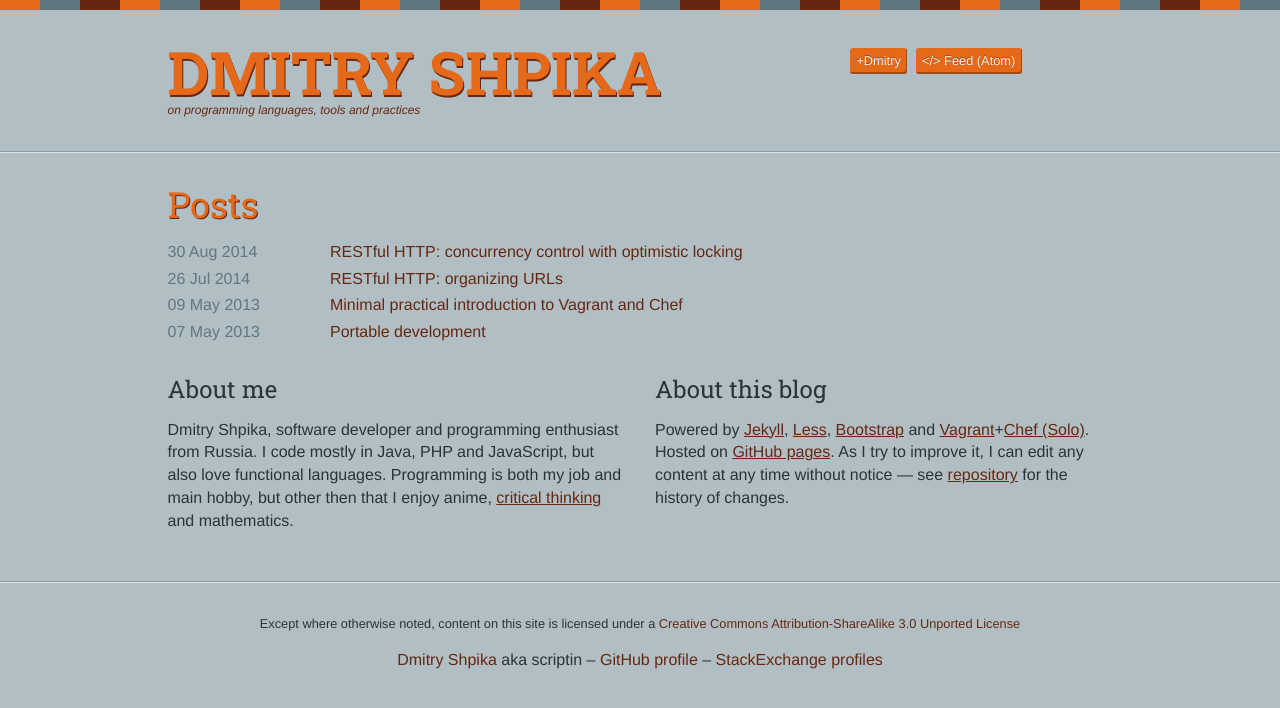
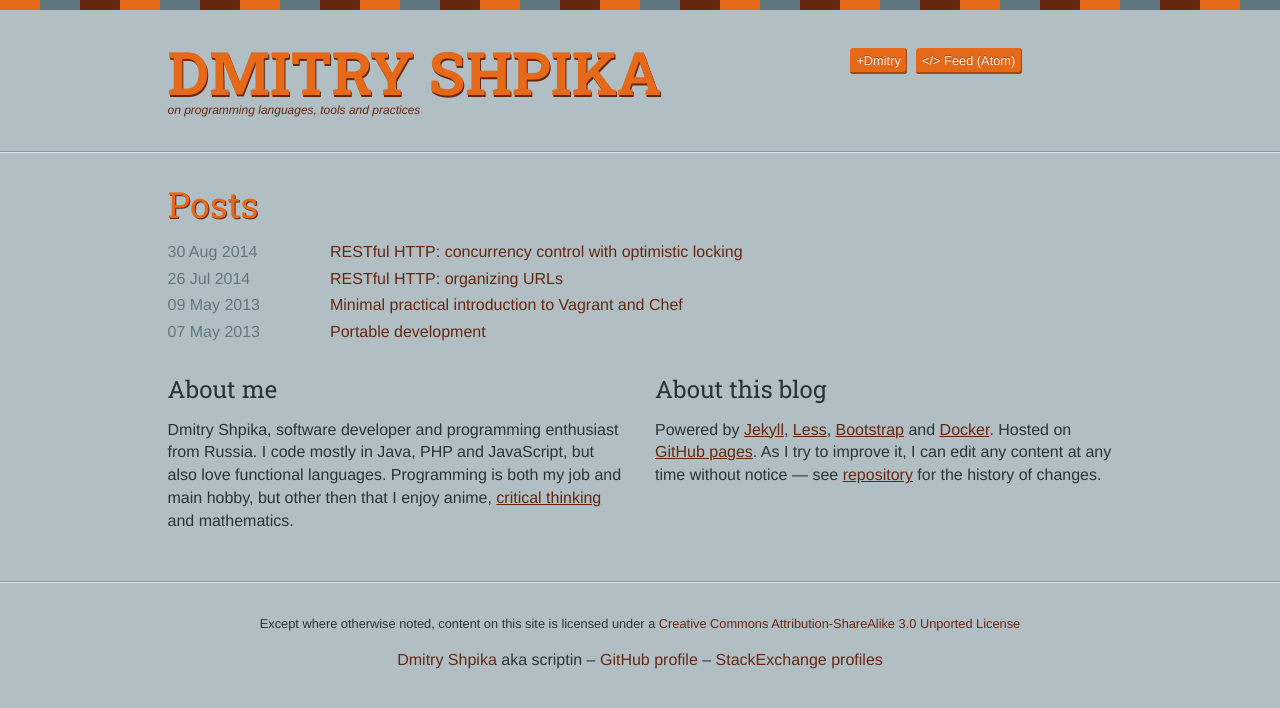
Before and after one commit to scriptin/scriptin.github.io, a Jekyll site: the page built from index.html, in a window 1280 px wide. Shown: the top 708 px of the page. Built offline with Jekyll 4.4.1, drawn with Linux system fonts in a browser that asks for light colours; nearby versions of some CDN libraries.

Commit message:
Update About section on index - mention Docker

```diff
--- a/index.html
+++ b/index.html
@@ -21,6 +21,6 @@ title: Welcome!
     </div>
     <div class="col-lg-6 col-md-6">
         <h3>About this blog</h3>
-        <p>Powered by <a href="http://jekyllrb.com/">Jekyll</a>, <a href="http://lesscss.org/">Less</a>, <a href="http://getbootstrap.com/">Bootstrap</a> and <a href="http://www.vagrantup.com/">Vagrant</a>+<a href="http://www.getchef.com/">Chef (Solo)</a>. Hosted on <a href="https://pages.github.com/">GitHub pages</a>. As I try to improve it, I can edit any content at any time without notice &mdash; see <a href="https://github.com/scriptin/scriptin.github.io">repository</a> for the history of changes.</p>
+        <p>Powered by <a href="http://jekyllrb.com/">Jekyll</a>, <a href="http://lesscss.org/">Less</a>, <a href="http://getbootstrap.com/">Bootstrap</a> and <a href="https://www.docker.com/">Docker</a>. Hosted on <a href="https://pages.github.com/">GitHub pages</a>. As I try to improve it, I can edit any content at any time without notice &mdash; see <a href="https://github.com/scriptin/scriptin.github.io">repository</a> for the history of changes.</p>
     </div>
 </div>
```
